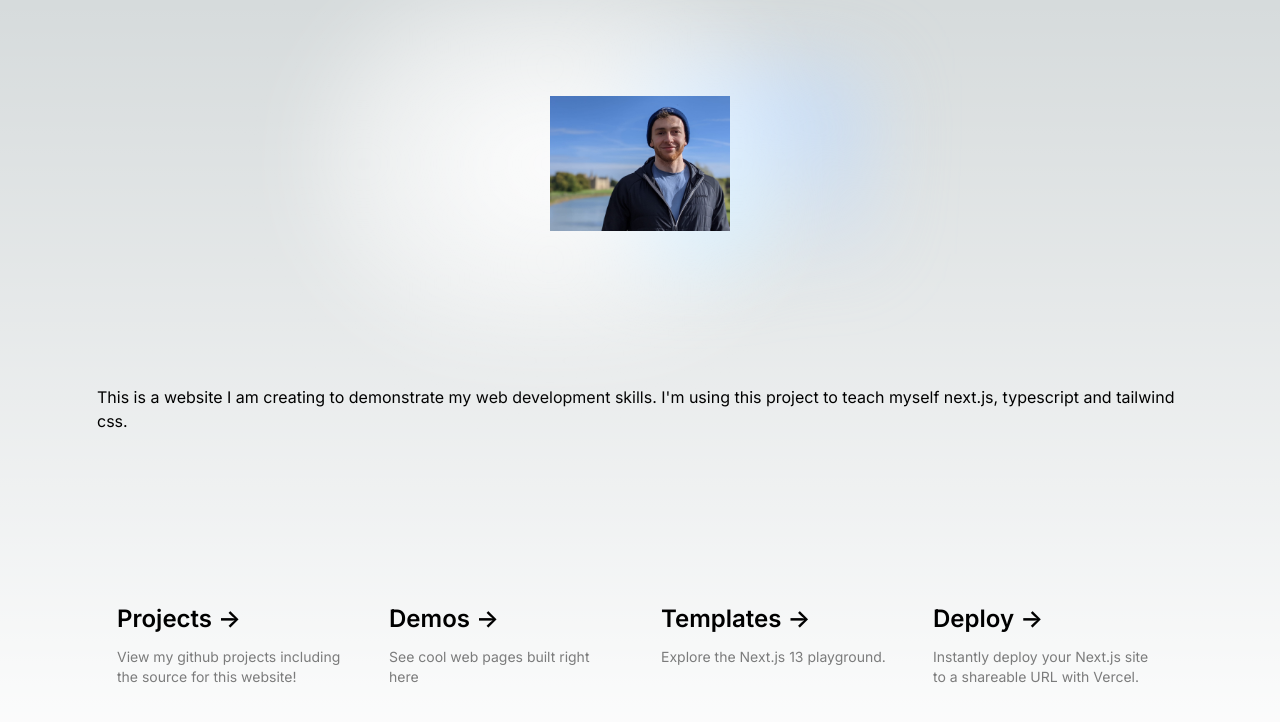
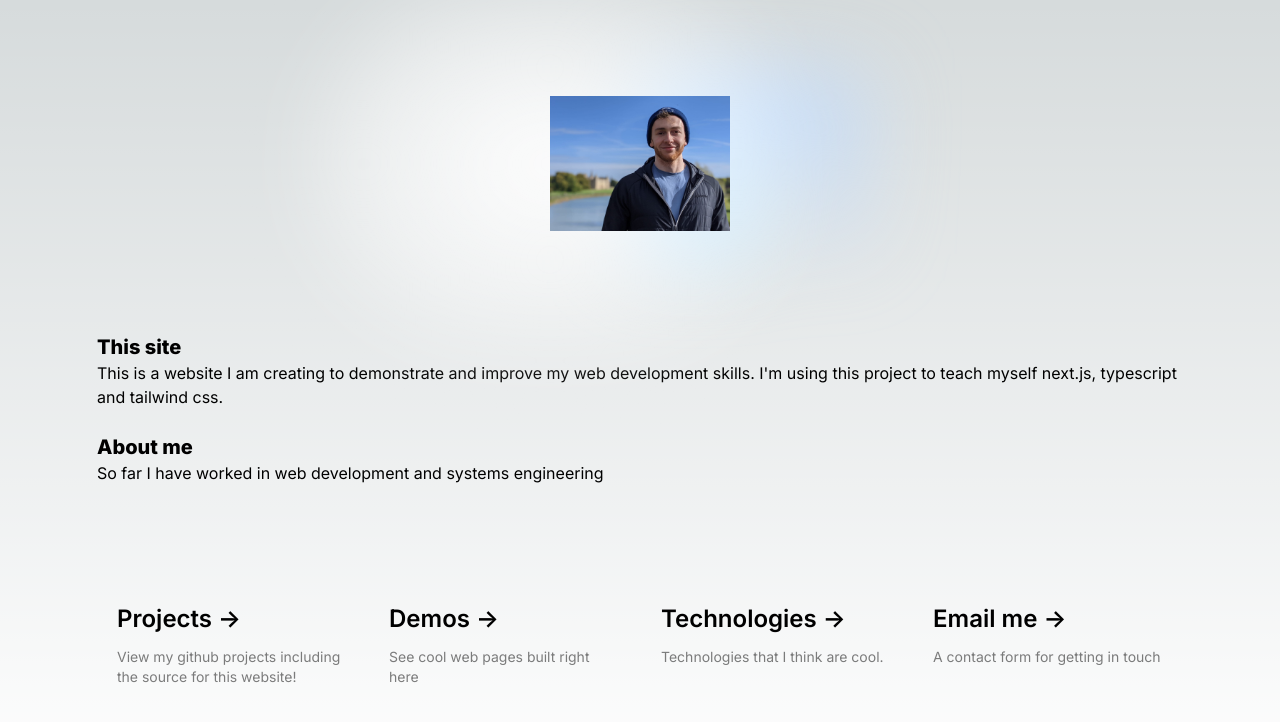
Before and after one commit to hectovs/web-portfo, a Next.js app: page / in a window 1280 px wide. Shown: the top 722 px of the page. Built offline with nearby package versions, Linux system fonts and the light colour scheme.

Commit message:
homepage changes

```diff
--- a/src/app/page.tsx
+++ b/src/app/page.tsx
@@ -3,8 +3,6 @@ import Image from 'next/image'
 export default function Home() {
   return (
     <main className="flex min-h-screen flex-col items-center justify-between p-24">
-
-
       <div className="relative flex place-items-center before:absolute before:h-[300px] before:w-[480px] before:-translate-x-1/2 before:rounded-full before:bg-gradient-radial before:from-white before:to-transparent before:blur-2xl before:content-[''] after:absolute after:-z-20 after:h-[180px] after:w-[240px] after:translate-x-1/3 after:bg-gradient-conic after:from-sky-200 after:via-blue-200 after:blur-2xl after:content-[''] before:dark:bg-gradient-to-br before:dark:from-transparent before:dark:to-blue-700 before:dark:opacity-10 after:dark:from-sky-900 after:dark:via-[#0141ff] after:dark:opacity-40 before:lg:h-[360px]">
         <Image
           className="relative dark:drop-shadow-[0_0_0.3rem_#ffffff70] dark:invert"
@@ -15,13 +13,17 @@ export default function Home() {
           priority
         />
       </div>
-
       <div className='rounded-lg border border-transparent hover:border-gray-500'>
+        <h1 className="font-extrabold text-xl">This site</h1>
         <p>
-          This is a website I am creating to demonstrate my web development skills. I'm using this project to teach myself next.js, typescript and tailwind css.
+          This is a website I am creating to demonstrate and improve my web development skills. I'm using this project to teach myself next.js, typescript and tailwind css.
+        </p>
+        <br />
+        <h1 className="font-extrabold text-xl">About me</h1>
+        <p>
+          So far I have worked in web development and systems engineering
         </p>
       </div>
-
       <div className="mb-32 grid text-center lg:mb-0 lg:grid-cols-4 lg:text-left">
         <a
           href="/projects"
@@ -64,13 +66,13 @@ export default function Home() {
           rel="noopener noreferrer"
         >
           <h2 className={`mb-3 text-2xl font-semibold`}>
-            Templates{' '}
+            Technologies{' '}
             <span className="inline-block transition-transform group-hover:translate-x-1 motion-reduce:transform-none">
               -&gt;
             </span>
           </h2>
           <p className={`m-0 max-w-[30ch] text-sm opacity-50`}>
-            Explore the Next.js 13 playground.
+            Technologies that I think are cool.
           </p>
         </a>
 
@@ -81,13 +83,13 @@ export default function Home() {
           rel="noopener noreferrer"
         >
           <h2 className={`mb-3 text-2xl font-semibold`}>
-            Deploy{' '}
+            Email me{' '}
             <span className="inline-block transition-transform group-hover:translate-x-1 motion-reduce:transform-none">
               -&gt;
             </span>
           </h2>
           <p className={`m-0 max-w-[30ch] text-sm opacity-50`}>
-            Instantly deploy your Next.js site to a shareable URL with Vercel.
+            A contact form for getting in touch
           </p>
         </a>
       </div>
```
